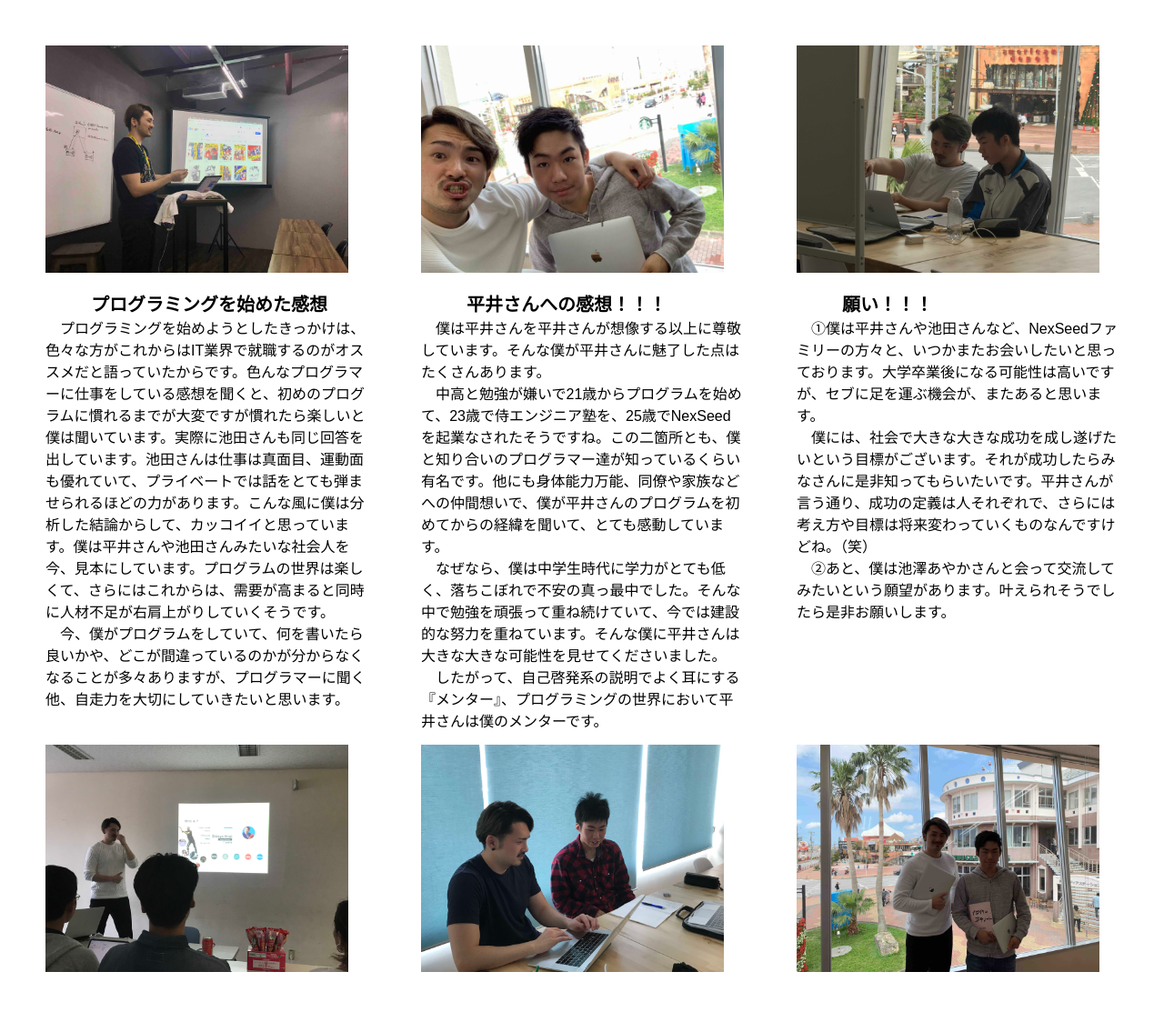
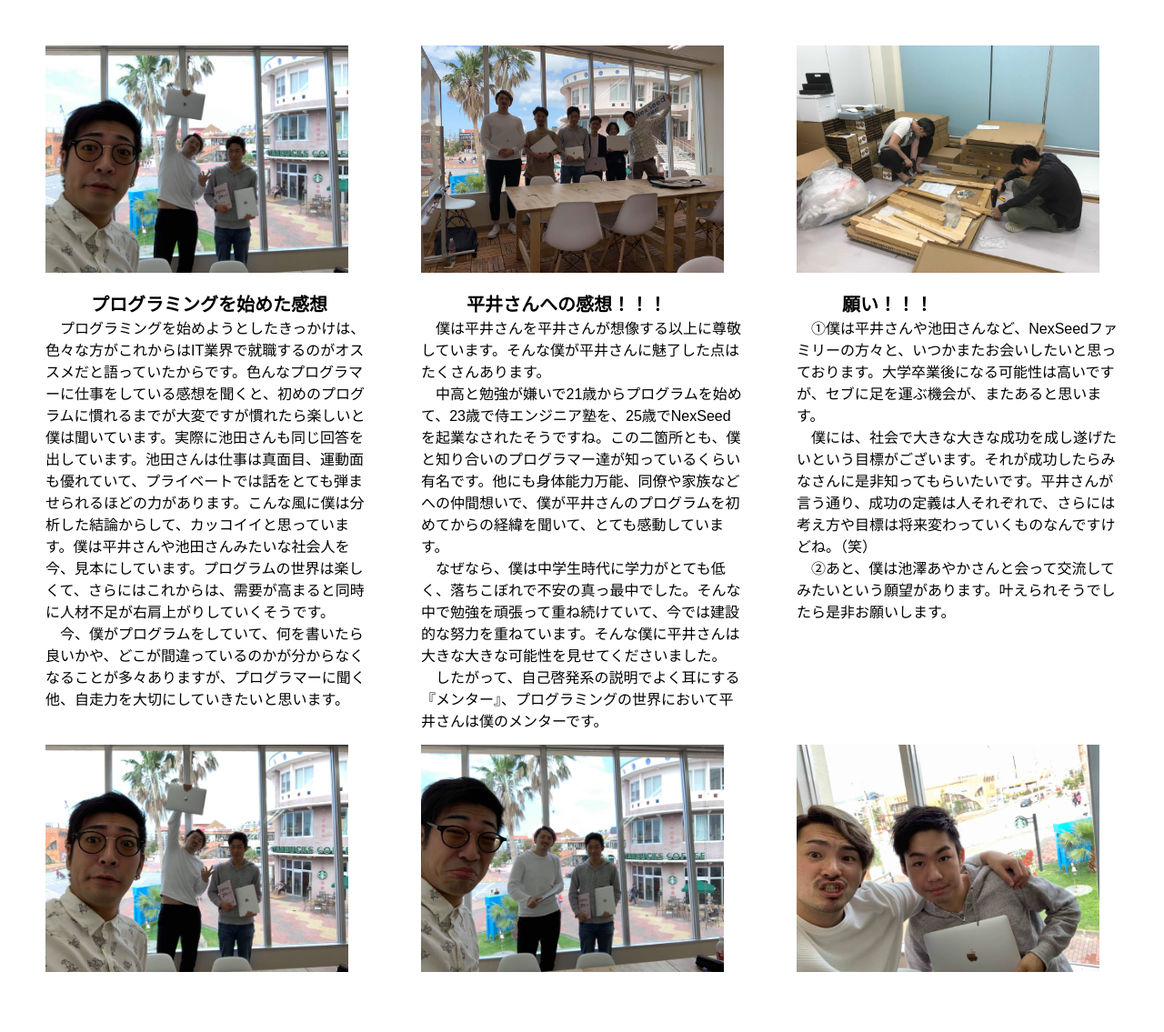
Before and after one commit to TakumiKawai/hirai, a plain HTML site: page index.html in a window 1280 px wide. Shown: the part 790-1925 px from the top of the page at 91% size. Drawn offline with Linux system fonts and the light colour scheme.

Commit message:
画像を変更しました。

```diff
--- a/index.html
+++ b/index.html
@@ -32,13 +32,13 @@
 	<section class="gyarally">
 		<ul class="list">
 			<li>
-				<img src="img/hirai4.jpg">
+				<img src="img/hirainew5.jpg">
 			</li>
 			<li>
-				<img src="img/hirai2.jpg">
+				<img src="img/hirainew6.jpg">
 			</li>
 			<li>
-				<img src="img/hirainew.jpg">
+				<img src="img/hirainew4.jpg">
 			</li>
 		</ul>
 		<ul class="list">
@@ -69,13 +69,13 @@
 		</ul>
 		<ul class="list">
 			<li>
-				<img src="img/hirainew3.jpg">
+				<img src="img/hirainew7.jpg">
 			</li>
 			<li>
-				<img src="img/hirainew2.jpg">
+				<img src="img/hirainew8.jpg">
 			</li>
 			<li>
-				<img src="img/hirai3.jpg">
+				<img src="img/hirai2.jpg">
 			</li>
 		</ul>
 	</section>
```
Also changed, not shown: img/hirainew5.jpg (added), img/hirainew6.jpg (added), img/hirainew7.jpg (added), img/hirainew8.jpg (added).
